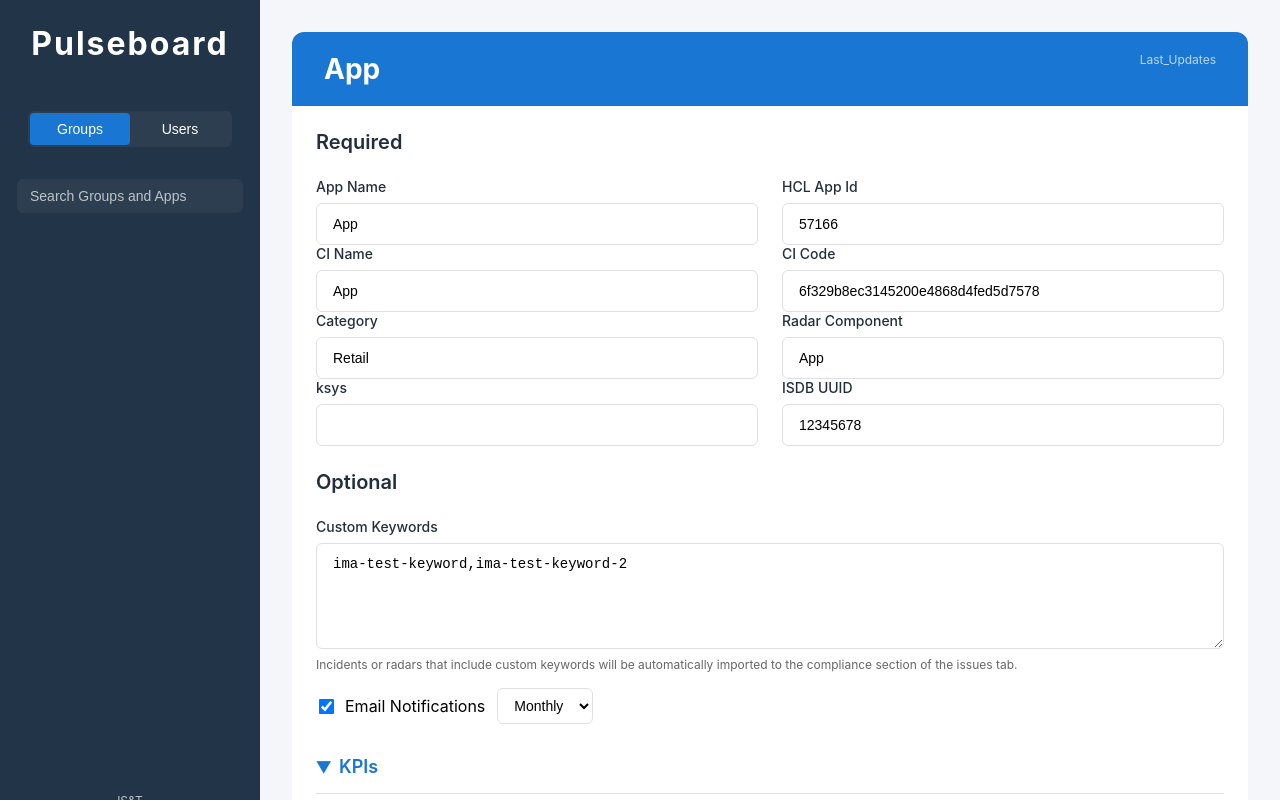
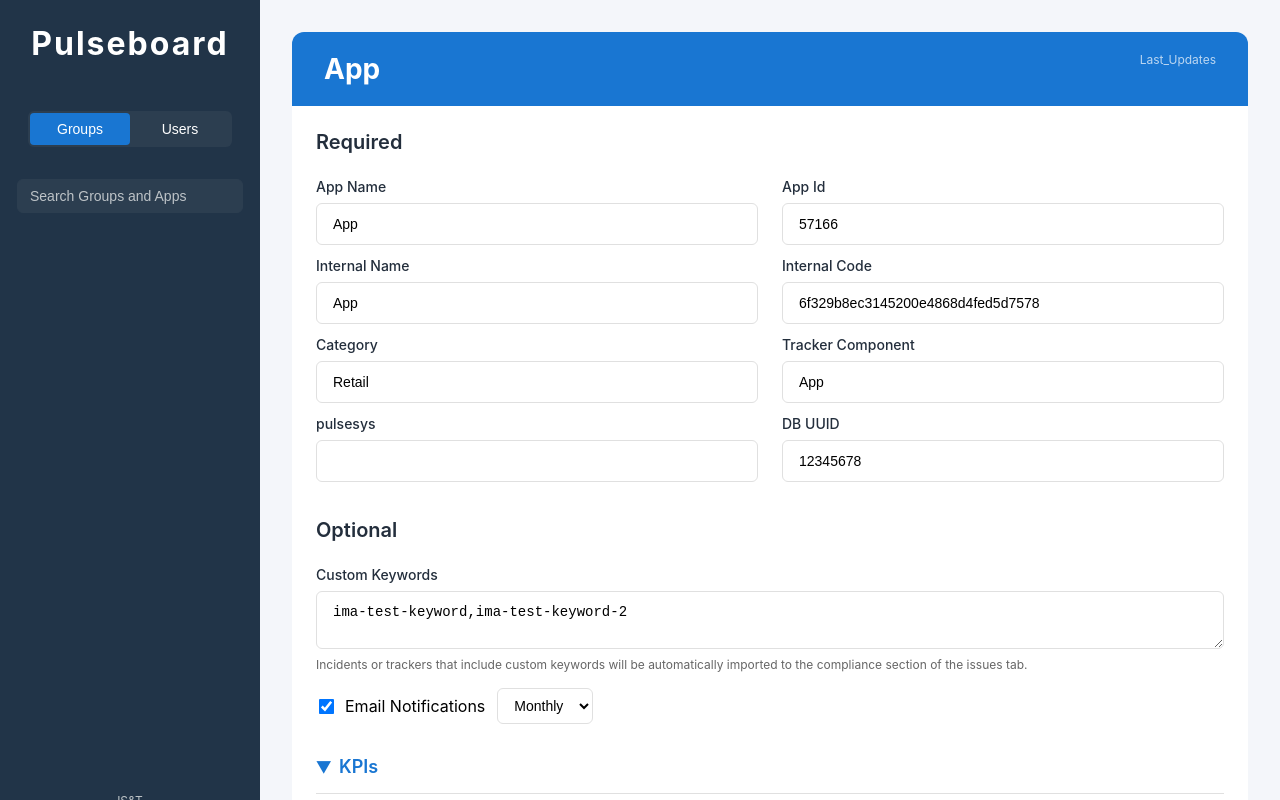
Before and after one commit to imonkia/product-health-dashboard, a React (Create React App) app: page /admin in a window 1280 px wide. Built offline with nearby package versions, Linux system fonts and the light colour scheme.

Commit message:
styling updates

```diff
--- a/src/components/Administration/EditApp.tsx
+++ b/src/components/Administration/EditApp.tsx
@@ -75,6 +75,7 @@ const Label = styled.label`
   font-weight: 500;
   color: #232e3c;
   margin-bottom: 8px;
+  margin-right: 12px;
 `;
 
 const Input = styled.input`
@@ -87,6 +88,7 @@ const Input = styled.input`
     outline: none;
     border-color: #1976d2;
   }
+  margin-bottom: 12px;
 `;
 
 const TextArea = styled.textarea`
@@ -95,7 +97,7 @@ const TextArea = styled.textarea`
   border-radius: 6px;
   font-size: 14px;
   background: #fff;
-  min-height: 80px;
+  min-height: 20px;
   resize: vertical;
   &:focus {
     outline: none;
@@ -273,7 +275,7 @@ const EditApp: React.FC = () => {
                   <Input defaultValue={appName} />
                 </FormGroup>
                 <FormGroup>
-                  <Label>CI Name</Label>
+                  <Label>Internal Name</Label>
                   <Input defaultValue={appName} />
                 </FormGroup>
                 <FormGroup>
@@ -281,25 +283,25 @@ const EditApp: React.FC = () => {
                   <Input defaultValue="Retail" />
                 </FormGroup>
                 <FormGroup>
-                  <Label>ksys</Label>
+                  <Label>pulsesys</Label>
                   <Input defaultValue="" />
                 </FormGroup>
               </div>
               <div>
                 <FormGroup>
-                  <Label>HCL App Id</Label>
+                  <Label>App Id</Label>
                   <Input defaultValue="57166" readOnly />
                 </FormGroup>
                 <FormGroup>
-                  <Label>CI Code</Label>
+                  <Label>Internal Code</Label>
                   <Input defaultValue="6f329b8ec3145200e4868d4fed5d7578" readOnly />
                 </FormGroup>
                 <FormGroup>
-                  <Label>Radar Component</Label>
+                  <Label>Tracker Component</Label>
                   <Input defaultValue={appName} readOnly />
                 </FormGroup>
                 <FormGroup>
-                  <Label>ISDB UUID</Label>
+                  <Label>DB UUID</Label>
                   <Input defaultValue="12345678" readOnly />
                 </FormGroup>
               </div>
@@ -311,7 +313,7 @@ const EditApp: React.FC = () => {
               <Label>Custom Keywords</Label>
               <TextArea defaultValue="ima-test-keyword,ima-test-keyword-2" />
               <div style={{ fontSize: '12px', color: '#666', marginTop: '8px' }}>
-                Incidents or radars that include custom keywords will be automatically imported to the compliance section of the issues tab.
+                Incidents or trackers that include custom keywords will be automatically imported to the compliance section of the issues tab.
               </div>
             </FormGroup>
 
@@ -348,7 +350,7 @@ const EditApp: React.FC = () => {
                   checked={includeInitialCi}
                   onChange={(e) => setIncludeInitialCi(e.target.checked)}
                 />
-                <span>Include "Initial CI"</span>
+                <span>Include "Initial"</span>
               </CheckboxContainer>
             </AccordionContent>
 
@@ -361,8 +363,8 @@ const EditApp: React.FC = () => {
               <span>Support Hours</span>
             </CheckboxContainer>
             <div style={{ marginLeft: '24px', marginTop: '8px' }}>
-              <Label>APS Workgroup</Label>
-              <Input defaultValue="APS ECM Support" />
+              <Label>ABC Workgroup</Label>
+              <Input defaultValue="ABC DEF Support" />
             </div>
 
             <AccordionHeader expanded={linksExpanded} onClick={() => setLinksExpanded(!linksExpanded)}>
```
